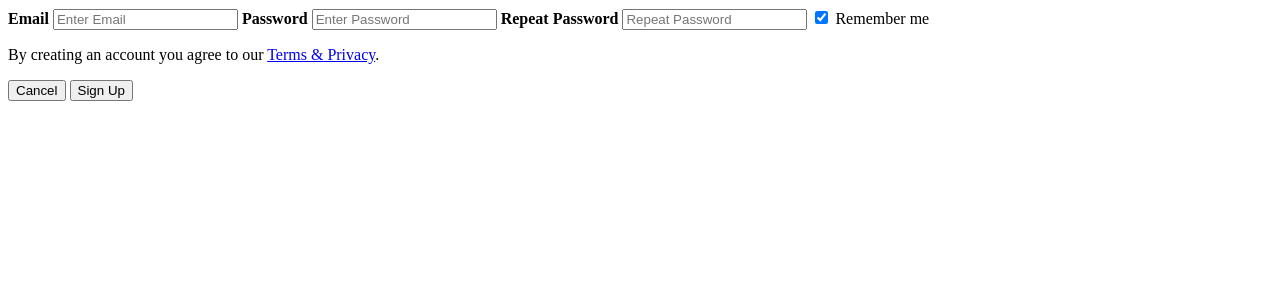
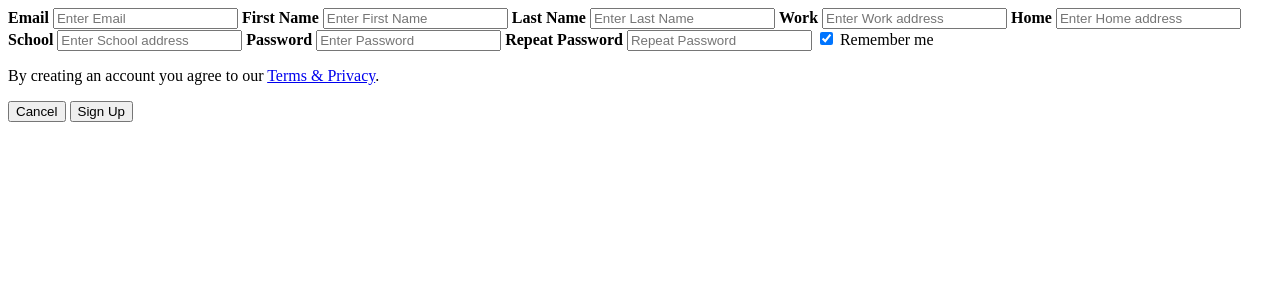
Before and after one commit to jacmrob/weasley-clock, a Flask app: template app/templates/register.html in a window 1280 px wide. Shown: the top 300 px of the page. Run offline with Flask 2, Linux system fonts and the light colour scheme; the template is opened without the code that fills it, so the values that code supplies are empty.

Commit message:
wip register page

```diff
--- a/app/app.py
+++ b/app/app.py
@@ -28,9 +28,28 @@ def api_health():
     return 'Service running!', 200
 
 
-@app.route('/register', methods=['POST'])
-def api_register():
+@app.route('/registerPage')
+def show_register_page():
     return render_template('register.html')
+
+
+@app.route('/registerUser', methods=['POST'])
+def register_user():
+    user = User(apple_id=request.form['email'],
+                first_name=request.form['first-name'],
+                last_name=request.form['last-name'],
+                password=request.form['password'],
+                work=request.form['work'],
+                home=request.form['home'],
+                school=request.form['school'])
+
+    try:
+        db.session.add(user)
+        db.session.commit()
+        return "Success!", 201
+    except:
+        e = sys.exc_info()[0]
+        return str(e), 500
 
 
 if __name__ == '__main__':
--- a/app/templates/register.html
+++ b/app/templates/register.html
@@ -2,6 +2,21 @@
     <div class="container">
         <label><b>Email</b></label>
         <input type="text" placeholder="Enter Email" name="email" required>
+
+        <label><b>First Name</b></label>
+        <input type="text" placeholder="Enter First Name" name="first-name" required>
+
+        <label><b>Last Name</b></label>
+        <input type="text" placeholder="Enter Last Name" name="last-name" required>
+
+        <label><b>Work</b></label>
+        <input type="text" placeholder="Enter Work address" name="work" required>
+
+        <label><b>Home</b></label>
+        <input type="text" placeholder="Enter Home address" name="home" required>
+
+        <label><b>School</b></label>
+        <input type="text" placeholder="Enter School address" name="school" required>
 
         <label><b>Password</b></label>
         <input type="password" placeholder="Enter Password" name="psw" required>
```
Also changed, not shown: app/models.py (+20 -0 lines).
